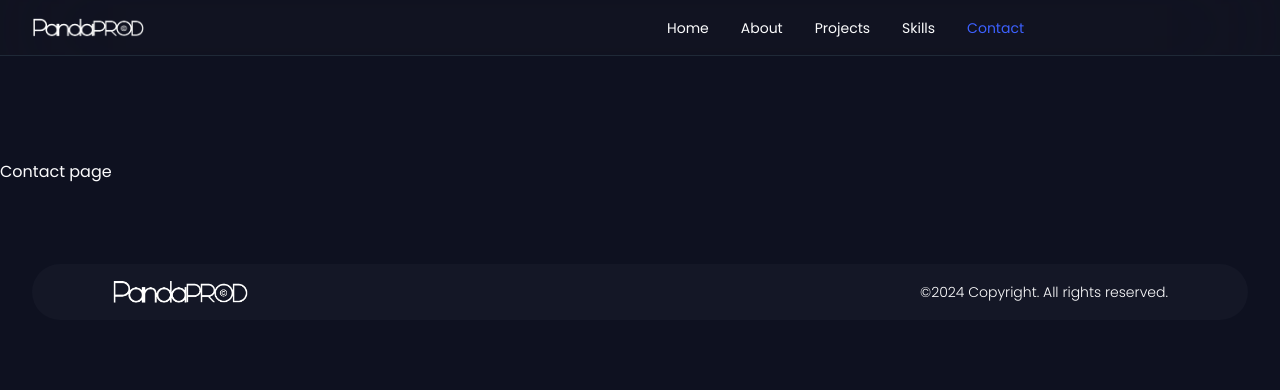
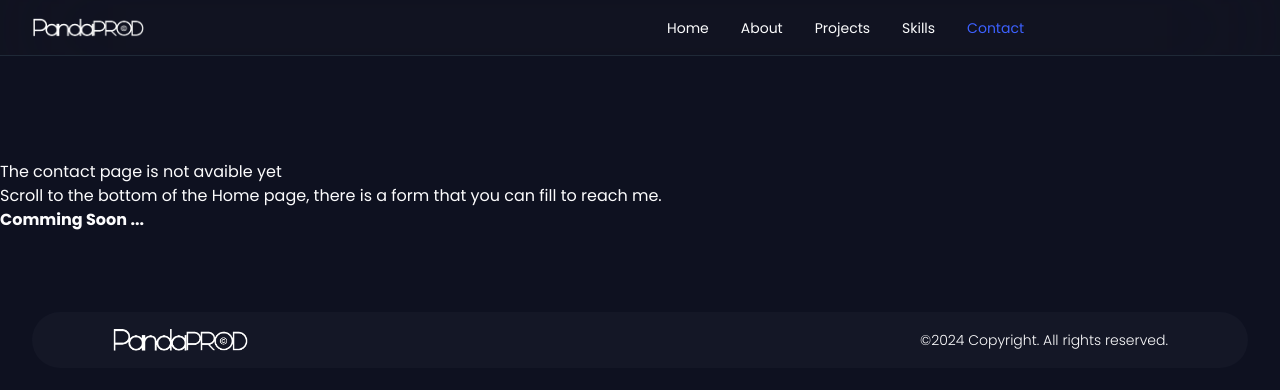
Before and after one commit to AKAICHIaziz/my-portfolio, a Next.js app: page /contact in a window 1280 px wide. Shown: the top 390 px of the page. Built offline with nearby package versions, Linux system fonts and the light colour scheme.

Commit message:
Update page.jsx

```diff
--- a/src/app/contact/page.jsx
+++ b/src/app/contact/page.jsx
@@ -1,7 +1,9 @@
 export default function Contact() {
     return (
         <div className="pt-40">
-            Contact page
+            <p>The contact page is not avaible yet</p>
+            <p>Scroll to the bottom of the Home page, there is a form that you can fill to reach me.</p>
+            <p><b>Comming Soon ...</b></p>
         </div>
     )
 }
```
